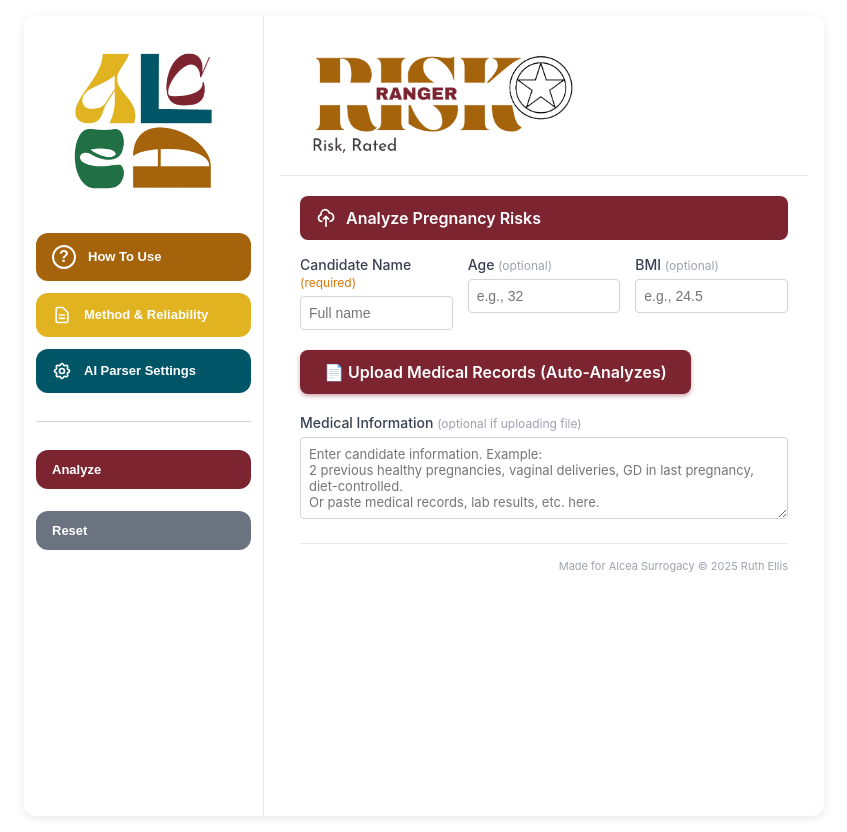
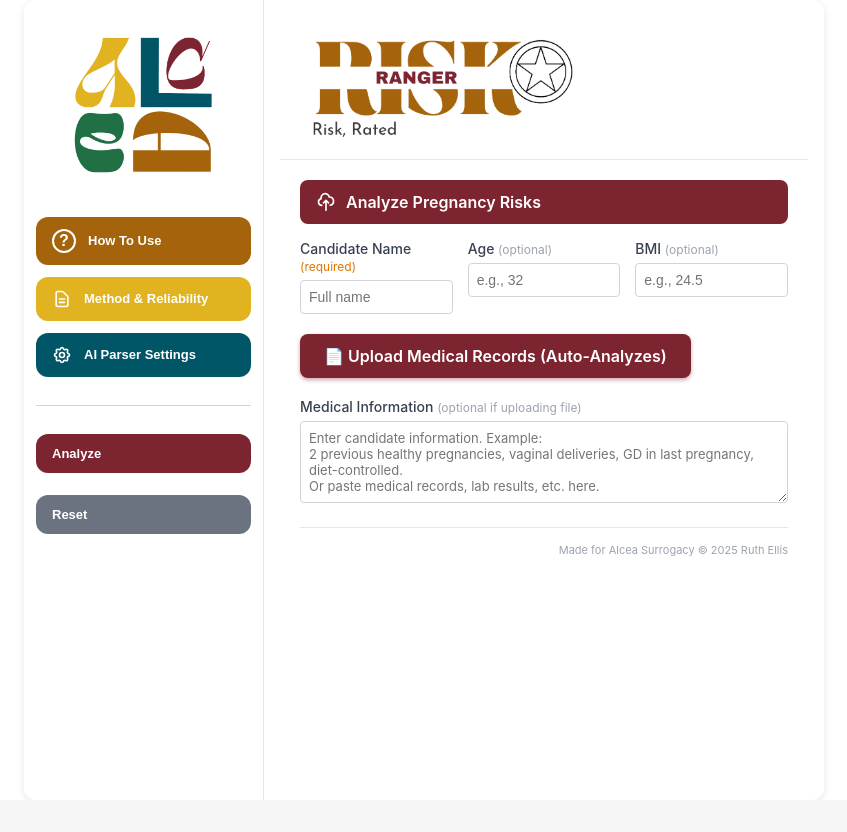
Before and after one commit to ruthmarieartistry/Risk-Ranger, a React (Vite) app: page / in a window 1280 px wide. Shown: the whole page, without its empty margins (216-1063 px from the left). After the commit the page ends 800 px from the top, so only its background shows below. Built offline with nearby package versions, Linux system fonts and the light colour scheme.

Commit message:
Remove padding from app wrapper for clean iframe embed

```diff
--- a/src/components/App.css
+++ b/src/components/App.css
@@ -18,7 +18,7 @@
   display: flex;
   justify-content: center;
   align-items: center;
-  padding: 16px;
+  padding: 0;
   background: #ffffff;
   min-height: 100vh;
 }
```
